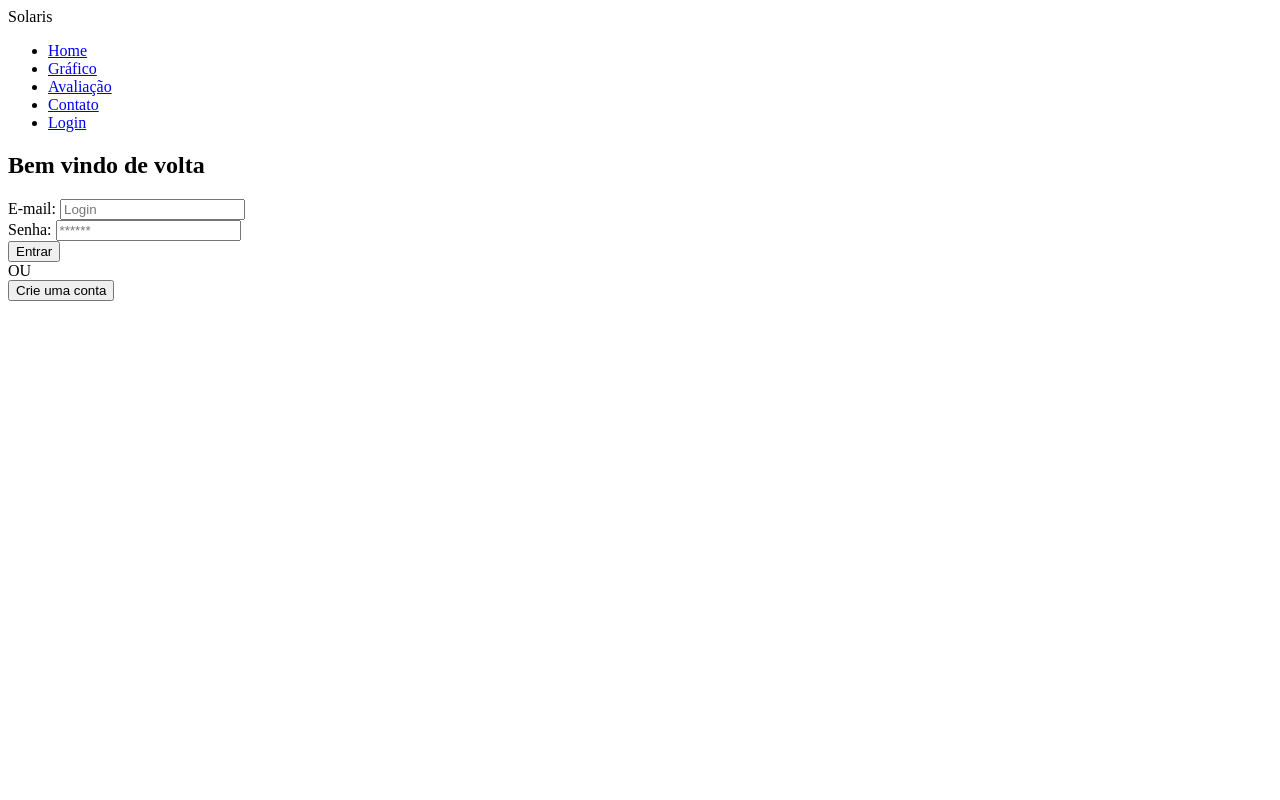
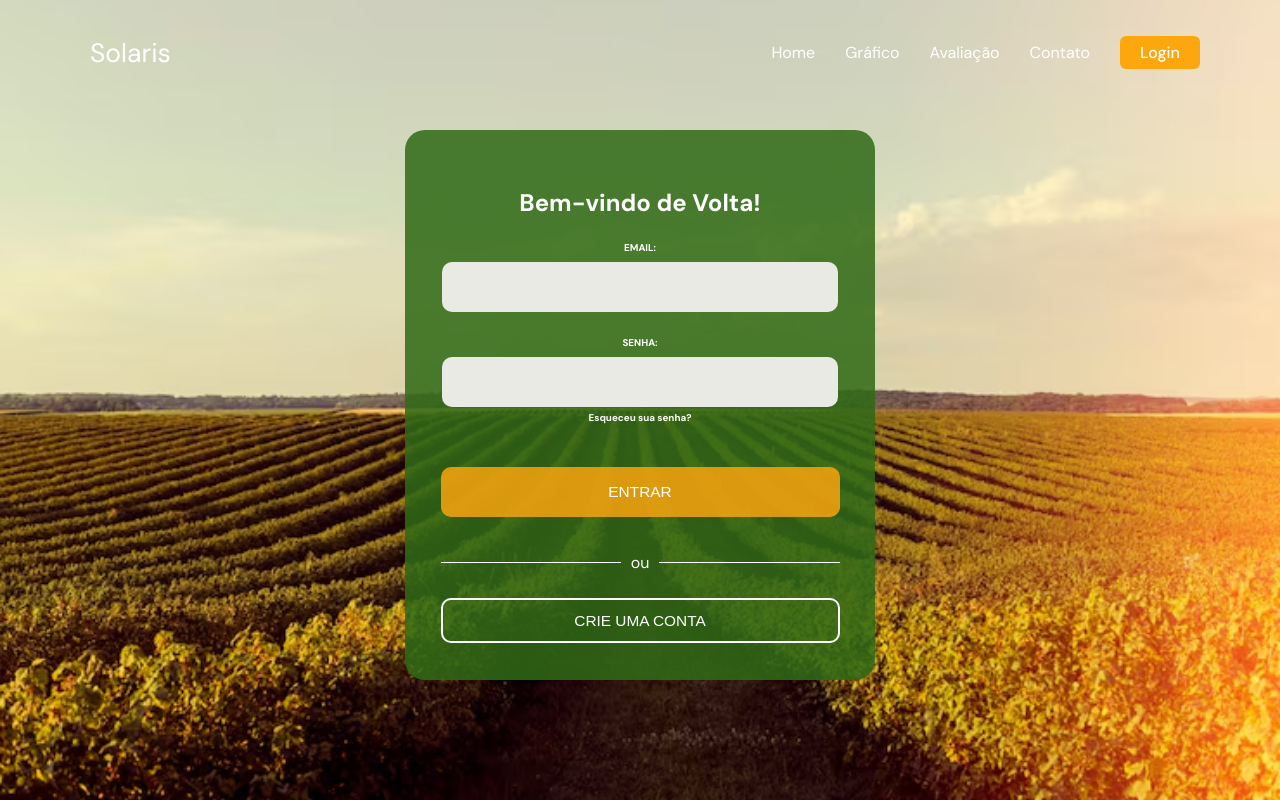
Before and after one commit to YuriVieira13/ProjetoSolaris, a plain HTML site: page Protótipos/Protótipo_Solaris_CSS/public/Login.html in a window 1280 px wide. Drawn offline with Linux system fonts and the light colour scheme.

Commit message:
subindo tela de login

```diff
--- a/Protótipos/Protótipo_Solaris_CSS/public/Login.html
+++ b/Protótipos/Protótipo_Solaris_CSS/public/Login.html
@@ -5,9 +5,14 @@
     <meta charset="UTF-8">
     <meta name="viewport" content="width=device-width, initial-scale=1.0">
     <title>Login</title>
+
+    <link rel="stylesheet" href="styles/style.css" />
+    <link rel="icon" href="assets/icons" />
+    <link rel="preconnect" href="https://fonts.gstatic.com" />
 </head>
 
 <body>
+    <div class="login-fundo">
     <div class="header">
         <div class="titulo">Solaris</div>
         <ul class="navbar">
@@ -24,7 +29,7 @@
                 <a href="Contato.html">Contato</a>
             </li>
             </li>
-            <li>
+            <li class="agora">
                 <a href="Login.html">Login</a>
             </li>
         </ul>
@@ -32,26 +37,38 @@
 
 
 
+
     <div class="login">
-        <div class="card card-login">
-            <h2>Bem vindo de volta</h2>
+        <div class="card-card-login">
+            <h2>Bem-vindo de Volta!</h2>
             <div class="formulario">
                 <div class="campo">
-                    <span>E-mail:</span>
-                    <input id="email_input" type="text" placeholder="Login">
+                    <div class="linha">
+                    <span class="esquerda">EMAIL:</span>
+                    </div>
+                    <input id="email_input" type="text" >
                 </div>
                 <div class="campo">
-                    <span>Senha:</span>
-                    <input id="senha_input" type="password" placeholder="******">
+                    <div class="linha">
+                    <span class="esquerda">SENHA:</span>
+                    </div>
+                    <input id="senha_input" type="password">
+                    <div class="linha">
+                    <span class="direita">Esqueceu sua senha?</span>
+                    </div>
                 </div>
-                <button class="botaoEntrar">Entrar</button>
-                <div class="firula"> OU</div>
-                <button onclick="window.location.href='Cadastro.html'" class="botaoCadastrar">Crie uma conta</button>
+                <button class="botaoEntrar">ENTRAR</button>
+                <div class="ou">ou</div>
+                <button onclick="window.location.href='Cadastro.html'"
+
+                class="botaoCadastrar">CRIE UMA CONTA</button>
             </div>
 
         </div>
     </div>
 
+    </div>
+
 </body>
 
 </html>
--- a/Protótipos/Protótipo_Solaris_CSS/public/styles/style.css
+++ b/Protótipos/Protótipo_Solaris_CSS/public/styles/style.css
@@ -0,0 +1,207 @@
+@import url('https://fonts.googleapis.com/css2?family=DM+Sans:wght@400;500;700&display=swap');
+
+body {
+    margin: 0;
+    padding: 0;
+    box-sizing: border-box;
+    font-family: 'DM Sans', sans-serif;
+    color:white
+
+}
+
+.login-fundo {
+
+    width: 100%;
+    height: 100vh;
+    background-image:url(../asstes/imgs/background_log_cad.png.png);
+    background-size: cover;
+    background-position: center;
+    background-repeat: no-repeat;
+    background-attachment: fixed;
+
+}
+
+
+.header {
+    display: flex;
+    justify-content: space-between;
+    align-items: center;
+    padding: 20px 40px;
+}
+
+.titulo {
+
+    font-size: 26.5px;
+    padding-left: 50px;
+
+
+}
+
+.navbar {
+
+    display: flex;
+    flex-direction: row;
+    justify-content: flex-end;
+    align-items: center;
+    gap:30px;
+
+    padding-right: 40px;
+
+}
+
+.navbar a {
+    text-decoration: none;
+    color:white
+
+}
+
+.navbar li {
+    list-style: none;
+    color:white
+
+}
+
+.agora {
+    background: #fda70f;
+    padding: 6px 20px;
+    border-radius: 6px;
+    color: white;
+    text-decoration: none;
+    font-weight: 500;
+}
+
+.login {
+
+    width: 100%;
+    height: 600px;
+    display: flex;
+    align-items: center;
+    justify-content: center;
+
+}
+
+.card-card-login {
+
+
+    width: 420px;
+    height: 500px;
+
+    background-color: rgba(48, 107, 23, 0.86);
+    border-radius: 20px;
+    padding: 25px;
+
+    display: flex;
+    flex-direction: column;
+    justify-content: center;
+    align-items:center;
+
+}
+
+.formulario {
+
+    gap: 15px;
+    width: 100%;
+
+    display: flex;
+    flex-direction: column;
+    justify-content: center;
+    align-items: center;
+}
+
+.campo {
+    display: flex;
+    flex-direction: column;
+    align-items: center;
+    width: 440px;
+    font-weight: 600;
+    margin-bottom: 5px;
+    padding: 10px, 20px;
+
+    font-size: 9.8px;
+}
+
+
+.linha {
+    margin-bottom:8px;
+    margin-top: 4px;
+
+    display: block;
+
+}
+
+.linha .esquerda {
+
+    display: flex
+
+}
+
+
+.campo input {
+    height: 50px;
+    width: 90%;
+
+    background-color: #eaeae5;
+
+    justify-self: center;
+
+    border-radius: 10px;
+    border: none;
+    box-sizing: border-box;
+
+    text-align: center;
+}
+
+.botaoEntrar {
+    margin-top: 15px;
+    height: 50px;
+    width: 95%;
+    margin-bottom: 20px;
+
+    background-color: rgba(253, 167, 15, 0.83);
+
+    border-radius: 10px;
+    border: none;
+    box-sizing: border-box;
+
+
+    font-size: 15.4px;
+    color:white;
+    text-align: center;
+
+}
+
+.botaoCadastrar {
+    margin-top: 10px;
+    height: 45px;
+    width: 95%;
+
+    background: transparent;
+    border-radius: 10px;
+    border: 2px solid white;
+    box-sizing: border-box;
+
+
+    font-size: 15.4px;
+    color:white;
+    text-align: center;
+
+}
+
+.ou {
+    display: flex;
+    align-items: center;
+    width: 95%;
+    gap: 10px;
+}
+
+.ou::before,
+.ou::after {
+    content: "";
+    flex: 1;
+    height: 1px;
+    background: white;
+}
+
+.ou span {
+    font-size: 12px;
+}
```
